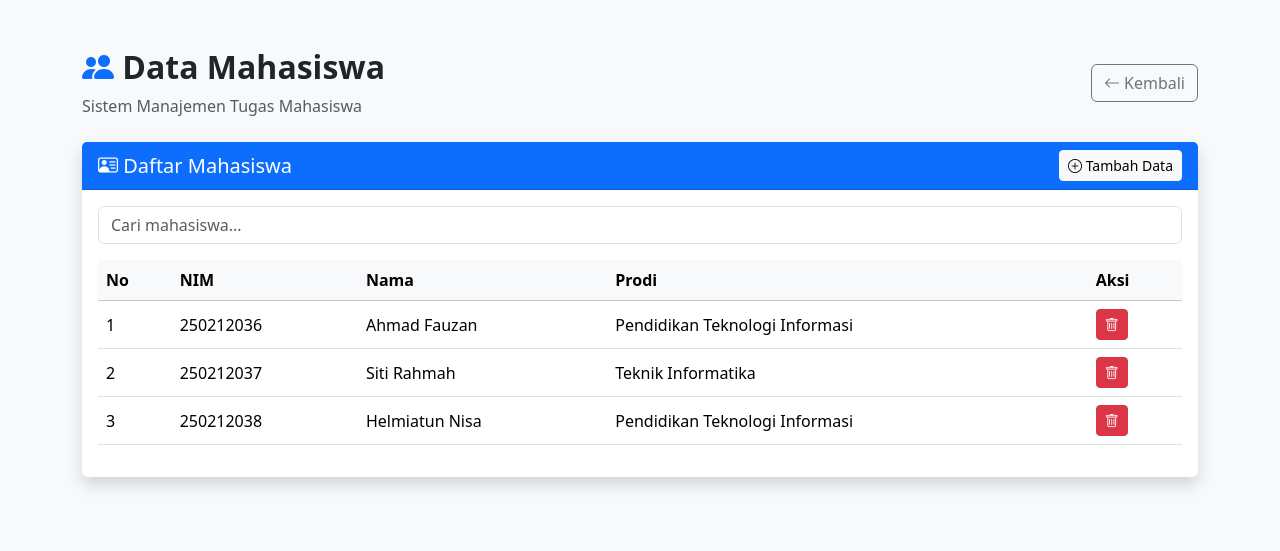
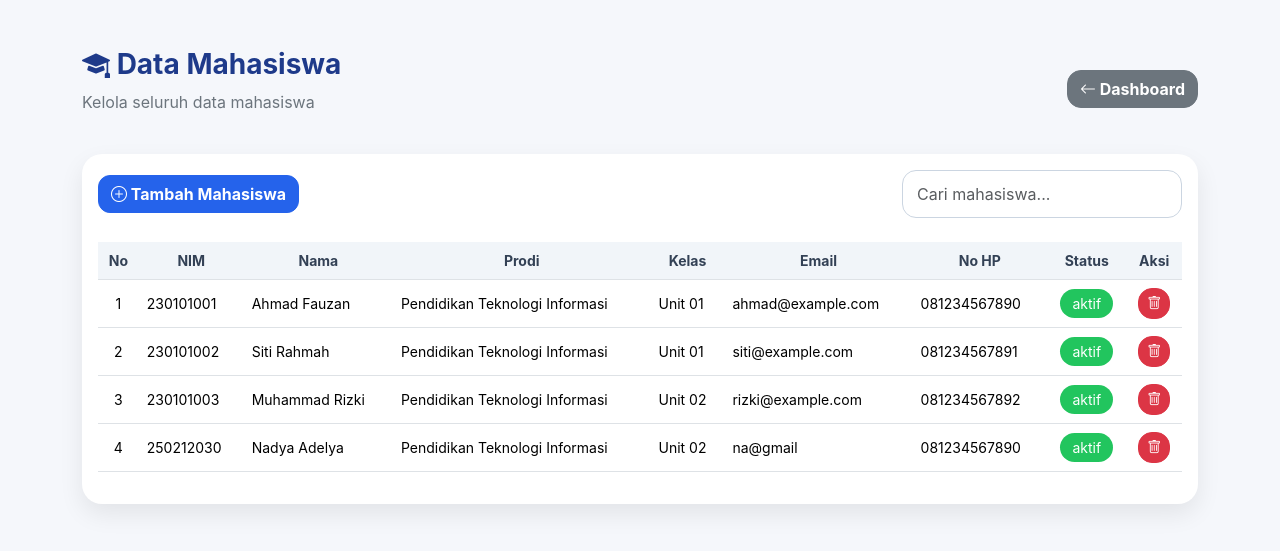
Before and after one commit to Abdel1705/web-tugas-mahasiswa-UAS, a PHP site: page /mahasiswa.php in a window 1280 px wide. Shown: the top 551 px of the page. Run offline with PHP 8.4, Linux system fonts and the light colour scheme; data comes from the database, SQL or seed files in the repository.

Commit message:
tampilan mahasiswa

```diff
--- a/koneksi.php
+++ b/koneksi.php
@@ -8,3 +8,12 @@
 $koneksi = mysqli_connect($host, $username, $password, $database);
 
 ?>
+<?php
+
+$conn = mysqli_connect("localhost", "root", "", "db_tugas_mahasiswa");
+
+if (!$conn) {
+    die("Koneksi gagal: " . mysqli_connect_error());
+}
+
+?>
--- a/mahasiswa.php
+++ b/mahasiswa.php
@@ -1,3 +1,9 @@
+<?php
+include 'koneksi.php';
+
+$data = mysqli_query($conn, "SELECT * FROM mahasiswa");
+?>
+
 <!DOCTYPE html>
 <html lang="id">
 <head>
@@ -6,106 +12,170 @@
     <title>Data Mahasiswa</title>
 
     <link rel="stylesheet" href="https://cdn.jsdelivr.net/npm/bootstrap-icons@1.11.3/font/bootstrap-icons.min.css">
+
     <link href="https://cdn.jsdelivr.net/npm/bootstrap@5.3.3/dist/css/bootstrap.min.css" rel="stylesheet">
+
+    <link href="assets/css/style.css" rel="stylesheet">
+
+    <style>
+
+        body{
+            background:#f5f7fb;
+        }
+
+        .page-title{
+            font-size:28px;
+            font-weight:700;
+            color:#1e3a8a;
+        }
+
+        .card-custom{
+            border:none;
+            border-radius:20px;
+            box-shadow:0 10px 25px rgba(0,0,0,.08);
+        }
+
+        .btn-primary{
+            border-radius:12px;
+        }
+
+        .table thead{
+            background:#2563eb;
+            color:white;
+        }
+
+        .table th{
+            text-align:center;
+        }
+
+        .table td{
+            vertical-align:middle;
+        }
+
+        .badge-status{
+            background:#22c55e;
+            color:white;
+            padding:6px 12px;
+            border-radius:20px;
+        }
+
+    </style>
+
 </head>
-<body class="bg-light">
+
+<body>
 
 <div class="container py-5">
 
 <div class="d-flex justify-content-between align-items-center mb-4">
+
 <div>
-            <h2 class="fw-bold">
-                <i class="bi bi-people-fill text-primary"></i>
+
+<h2 class="page-title">
+<i class="bi bi-mortarboard-fill"></i>
 Data Mahasiswa
 </h2>
-            <p class="text-muted mb-0">
-                Sistem Manajemen Tugas Mahasiswa
+
+<p class="text-secondary">
+Kelola seluruh data mahasiswa
 </p>
-        </div>
-
-        <a href="dashboard.php" class="btn btn-outline-secondary">
-            <i class="bi bi-arrow-left"></i> Kembali
-        </a>
-    </div>
-
-    <div class="card shadow border-0">
-
-        <div class="card-header bg-primary text-white d-flex justify-content-between align-items-center">
-
-            <h5 class="mb-0">
-                <i class="bi bi-person-vcard"></i>
-                Daftar Mahasiswa
-            </h5>
-
-            <button class="btn btn-light btn-sm">
-                <i class="bi bi-plus-circle"></i>
-                Tambah Data
-            </button>
 
 </div>
 
+<div>
+
+<a href="dashboard.php" class="btn btn-secondary">
+<i class="bi bi-arrow-left"></i>
+Dashboard
+</a>
+
+</div>
+
+</div>
+
+<div class="card card-custom">
+
 <div class="card-body">
 
-           <div class="mb-3">
+<div class="d-flex justify-content-between align-items-center mb-4">
+
+<a href="tambah_mahasiswa.php" class="btn btn-primary">
+<i class="bi bi-plus-circle"></i>
+Tambah Mahasiswa
+</a>
+
 <input
 type="text"
-        id="cariMahasiswa"
 class="form-control"
-        placeholder="Cari mahasiswa...">
+placeholder="Cari mahasiswa..."
+style="max-width:280px;">
+
 </div>
+
+<div class="table-responsive">
 
 <table class="table table-hover align-middle">
 
-                <thead class="table-light">
+<thead>
+
 <tr>
+
 <th>No</th>
 <th>NIM</th>
 <th>Nama</th>
 <th>Prodi</th>
+<th>Kelas</th>
+<th>Email</th>
+<th>No HP</th>
+<th>Status</th>
 <th>Aksi</th>
+
 </tr>
+
 </thead>
 
 <tbody>
+<?php
+$no = 1;
+
+while($row = mysqli_fetch_assoc($data)){
+?>
 
 <tr>
-                        <td>1</td>
-                        <td>250212036</td>
-                        <td>Ahmad Fauzan</td>
-                        <td>Pendidikan Teknologi Informasi</td>
-                        <td>
 
-                            <button class="btn btn-danger btn-sm">
+    <td class="text-center"><?= $no++; ?></td>
+
+    <td><?= $row['nim']; ?></td>
+
+    <td><?= $row['nama_mahasiswa']; ?></td>
+
+    <td><?= $row['prodi']; ?></td>
+
+    <td><?= $row['kelas']; ?></td>
+
+    <td><?= $row['email']; ?></td>
+
+    <td><?= $row['no_hp']; ?></td>
+
+    <td class="text-center">
+        <span class="badge-status">
+            <?= $row['status']; ?>
+        </span>
+    </td>
+
+    <td class="text-center">
+
+        <a href="hapus_mahasiswa.php?id=<?= $row['id_mahasiswa']; ?>"
+           class="btn btn-danger btn-sm"
+           onclick="return confirm('Yakin ingin menghapus data ini?')">
             <i class="bi bi-trash"></i>
-                            </button>
+        </a>
+
     </td>
+
 </tr>
 
-                    <tr>
-                        <td>2</td>
-                        <td>250212037</td>
-                        <td>Siti Rahmah</td>
-                        <td>Teknik Informatika</td>
-                        <td>
-
-                            <button class="btn btn-danger btn-sm">
-                                <i class="bi bi-trash"></i>
-                            </button>
-                        </td>
-                    </tr>
-
-                    <tr>
-                        <td>3</td>
-                        <td>250212038</td>
-                        <td>Helmiatun Nisa</td>
-                        <td>Pendidikan Teknologi Informasi</td>
-                        <td>
-
-                            <button class="btn btn-danger btn-sm">
-                                <i class="bi bi-trash"></i>
-                            </button>
-                        </td>
-                    </tr>
+<?php } ?>
 
 </tbody>
 
@@ -117,5 +187,9 @@
 
 </div>
 
+</div>
+
+<script src="https://cdn.jsdelivr.net/npm/bootstrap@5.3.3/dist/js/bootstrap.bundle.min.js"></script>
+
 </body>
 </html>
```
Lines whose indentation alone changed are shown as unchanged.
